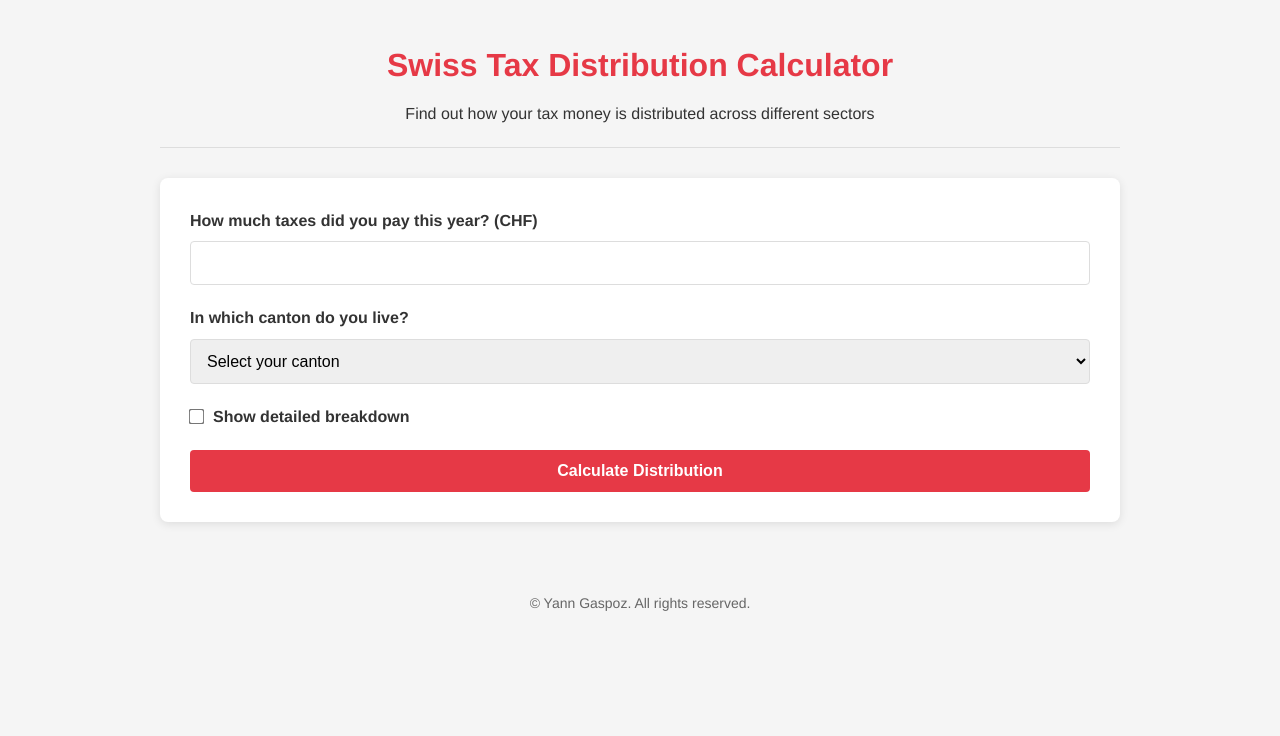
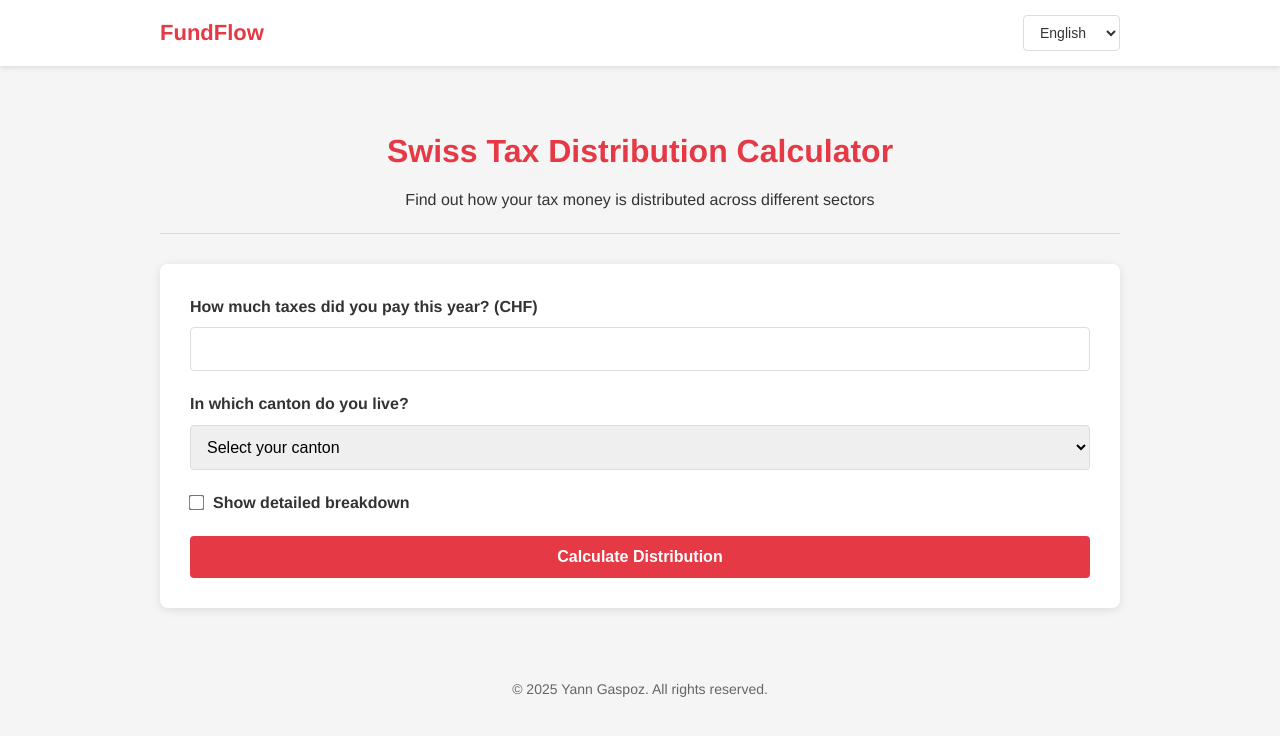
Before and after one commit to ygaspoz/FundFlow, a Django app: page / in a window 1280 px wide. Shown: the top 736 px of the page. Run offline with Django 5.2, Linux system fonts and the light colour scheme; parts of the project's set-up code (start-up, migrations or seed data) failed here and were passed over.

Commit message:
added language support

```diff
--- a/fundflow/fund_display/urls.py
+++ b/fundflow/fund_display/urls.py
@@ -1,10 +1,12 @@
 from django.urls import path
+from django.views.i18n import set_language
 
 from .views import *
 
 app_name = "fund_display"
 urlpatterns = [
     path("", view=index, name="home"),
+    path('set-language/', set_language, name='set_language'),
     path("populate_languages/", view=populate_languages, name="populate_languages"),
     path("populate_cantons/", view=populate_canton_data, name="populate_cantons"),
     path("api/canton/<str:canton_id>/", view=get_canton_percentages, name='canton_percentages'),
--- a/fundflow/fund_display/views.py
+++ b/fundflow/fund_display/views.py
@@ -16,7 +16,11 @@
     with open('fundflow/fund_display/data/languages/shorts.json', 'r', encoding='utf-8') as file:
         canton_data = json.load(file)
 
-    cantons = {code.upper(): _(name) for code, name in canton_data['de'].items()}
+    if request.LANGUAGE_CODE == 'en':
+        lang_canton = 'de'
+    else:
+        lang_canton = request.LANGUAGE_CODE[:2]
+    cantons = {code.upper(): _(name) for code, name in canton_data[lang_canton].items()}
     if request.method == "GET":
 
         return render(request, 'fund_display/index.html', {'cantons': cantons, 'entries': None, 'total': 0})
@@ -30,7 +34,7 @@
         entries = []
         for item in canton_percentages:
             if len(Account.objects.filter(id=item.account.id).first().account_number) == 1:
-                account_translation = AccountTranslation.objects.filter(account_id=item.account).first()
+                account_translation = AccountTranslation.objects.filter(account_id=item.account, language=request.LANGUAGE_CODE[:2]).first()
                 account_name = account_translation.account_name
                 percentage = item.percentage
                 amount = round(float(total) * percentage / 100, 2)
--- a/fundflow/static/css/styles.css
+++ b/fundflow/static/css/styles.css
@@ -9,6 +9,54 @@
     line-height: 1.6;
     color: #333;
     background-color: #f5f5f5;
+}
+
+/* Navigation bar styles */
+.navbar {
+    background-color: white;
+    box-shadow: 0 2px 5px rgba(0,0,0,0.1);
+    padding: 15px 0;
+    margin-bottom: 20px;
+}
+
+.navbar-container {
+    max-width: 1000px;
+    margin: 0 auto;
+    display: flex;
+    justify-content: space-between;
+    align-items: center;
+    padding: 0 20px;
+}
+
+.navbar-brand {
+    font-size: 22px;
+    font-weight: bold;
+    color: #e63946;
+    text-decoration: none;
+}
+
+.navbar-brand:hover {
+    color: #d1313e;
+}
+
+.language-selector {
+    display: flex;
+    align-items: center;
+}
+
+.language-selector select {
+    padding: 8px 12px;
+    border: 1px solid #ddd;
+    border-radius: 4px;
+    font-size: 14px;
+    background-color: white;
+    cursor: pointer;
+    color: #333;
+}
+
+.language-selector select:focus {
+    outline: none;
+    border-color: #e63946;
 }
 
 .container {
--- a/fundflow/templates/fund_display/index.html
+++ b/fundflow/templates/fund_display/index.html
@@ -10,24 +11,40 @@
   {% csrf_token %}
 </head>
 <body>
+  <nav class="navbar">
+    <div class="navbar-container">
+      <a class="navbar-brand" href="{% url 'fund_display:home' %}">FundFlow</a>
+      <form method="post" action="{% url 'fund_display:set_language' %}" class="language-selector">
+        {% csrf_token %}
+        <select name="language" onchange="this.form.submit()">
+          {% get_current_language as LANGUAGE_CODE %}
+          {% for lang_code, lang_name in LANGUAGES %}
+            <option value="{{ lang_code }}" {% if lang_code == LANGUAGE_CODE %}selected{% endif %}>
+              {{ lang_name }}
+            </option>
+          {% endfor %}
+        </select>
+      </form>
+    </div>
+  </nav>
   <div class="container">
     <header>
       <h1>Swiss Tax Distribution Calculator</h1>
-      <p>Find out how your tax money is distributed across different sectors</p>
+      <p>{% trans 'Find out how your tax money is distributed across different sectors' %}</p>
     </header>
 
     <section class="tax-form">
       <form id="taxForm" method="POST" action="{% url 'fund_display:home' %}">
         {% csrf_token %}
         <div class="form-group">
-          <label for="taxAmount">How much taxes did you pay this year? (CHF)</label>
+          <label for="taxAmount">{% trans  'How much taxes did you pay this year? (CHF)' %}</label>
           <input type="number" id="taxAmount" name="taxAmount" min="0" required>
         </div>
 
         <div class="form-group">
-          <label for="canton">In which canton do you live?</label>
+          <label for="canton">{% trans 'In which canton do you live?' %}</label>
           <select id="canton" name="canton" required>
-            <option value="" disabled selected>Select your canton</option>
+            <option value="" disabled selected>{% trans 'Select your canton' %}</option>
             {% for id, name in cantons.items %}
               <option value="{{ id.lower }}">{{ name }}</option>
             {% endfor %}
@@ -91,7 +110,7 @@
   </div>
 
     <footer>
-      <p>&copy; {{ now.year }} Yann Gaspoz. All rights reserved.</p>
+      <p>&copy; {% now "Y" %} Yann Gaspoz. All rights reserved.</p>
     </footer>
 </body>
 </html>
```
Also changed, not shown: other parts of fundflow/templates/fund_display/index.html (+13 -10 lines), config/settings/base.py (+7 -6 lines).
